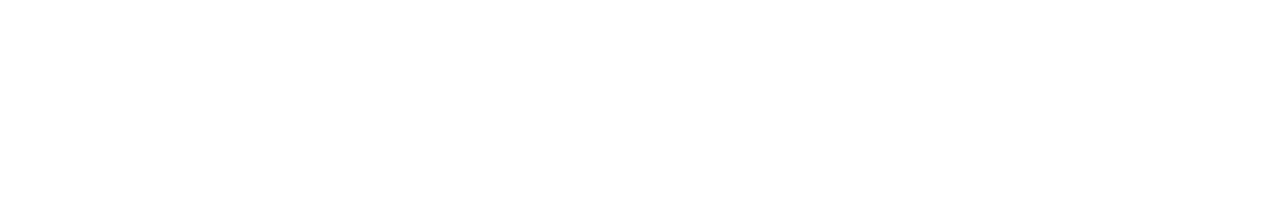
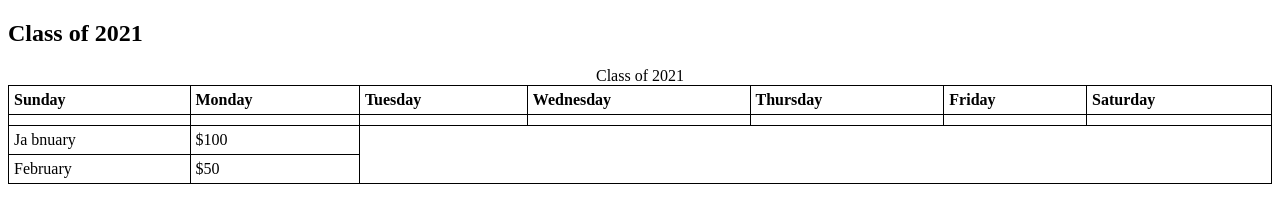
Before and after one commit to ComedyCenter101/celebration.github.io, a plain HTML site: page index.html in a window 1280 px wide. Drawn offline with Linux system fonts and the light colour scheme.

Commit message:
Update index.html

```diff
--- a/index.html
+++ b/index.html
@@ -1,4 +1,57 @@
 <!DOCTYPE html>
 <html lang="en">
+	<head>
 
+	<meta charset="utf-8">
+    <meta http-equiv="X-UA-Compatible" content="IE=edge">
+    <meta name="viewport" content="width=device-width, initial-scale=1">
+
+	<title> IDK MAN </title>
+
+	<style>
+table, th, td {
+  border: 1px solid black;
+  border-collapse: collapse;
+}
+th, td {
+  padding: 5px;
+  text-align: left;
+}
+</style>
+</head>
+<body>
+
+<h2>Class of 2021</h2>
+
+<table style="width:100%">
+  <caption> Class of 2021 </caption>
+  <tr>
+    <th>Sunday</th>
+    <th>Monday</th>
+    <th>Tuesday</th>
+    <th>Wednesday</th>
+    <th>Thursday</th>
+    <th>Friday</th>
+    <th>Saturday</th>
+  </tr>
+  <tr>
+    <th></th>
+    <th></th>
+    <th></th>
+    <th></th>
+    <th></th>
+    <th></th>
+    <th></th>
+  </tr>
+  <tr>
+    <td>Ja bnuary</td>
+    <td>$100</td>
+  </tr>
+  <tr>
+    <td>February</td>
+    <td>$50</td>
+  </tr>
+</table>
+
+</body>
 </html>
```
